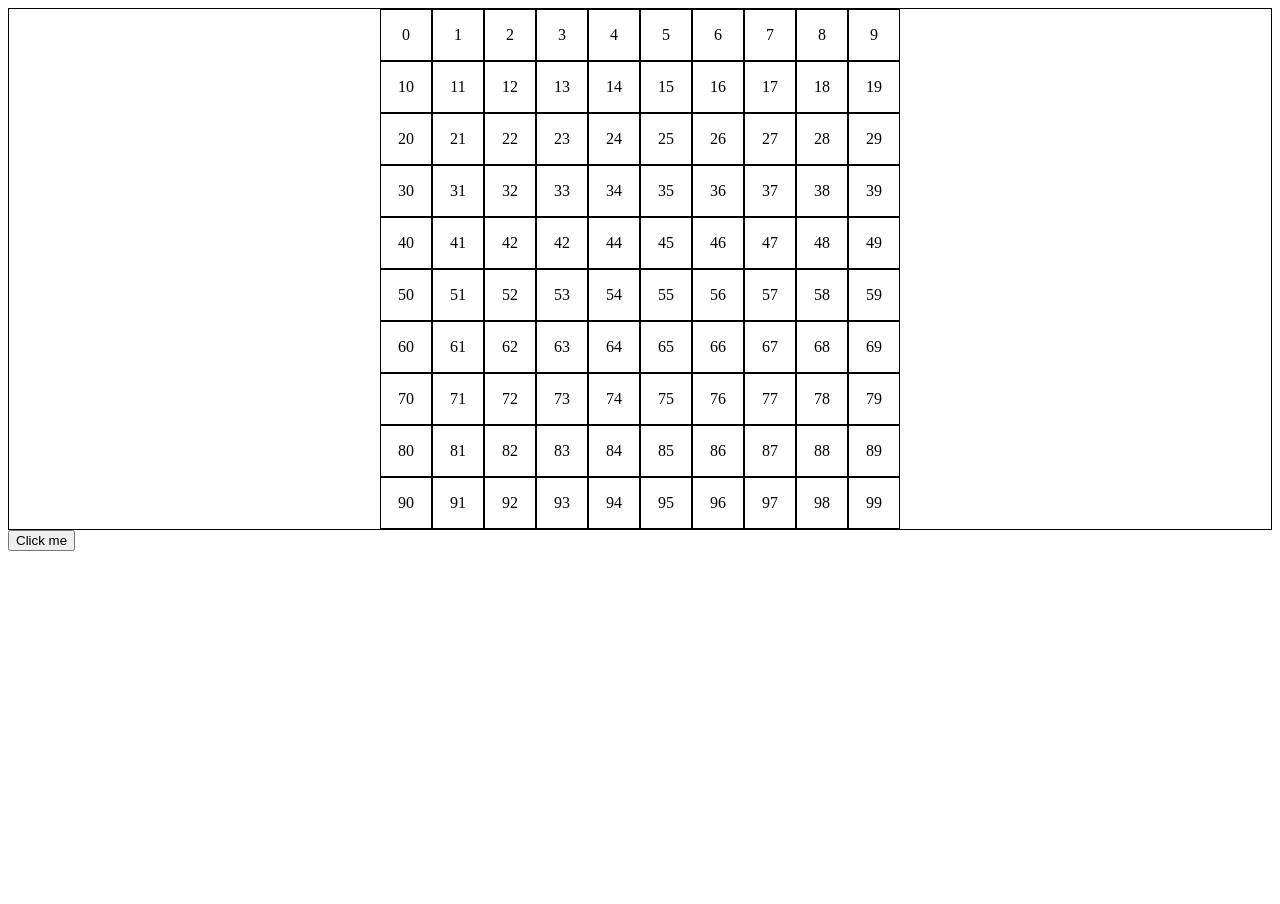
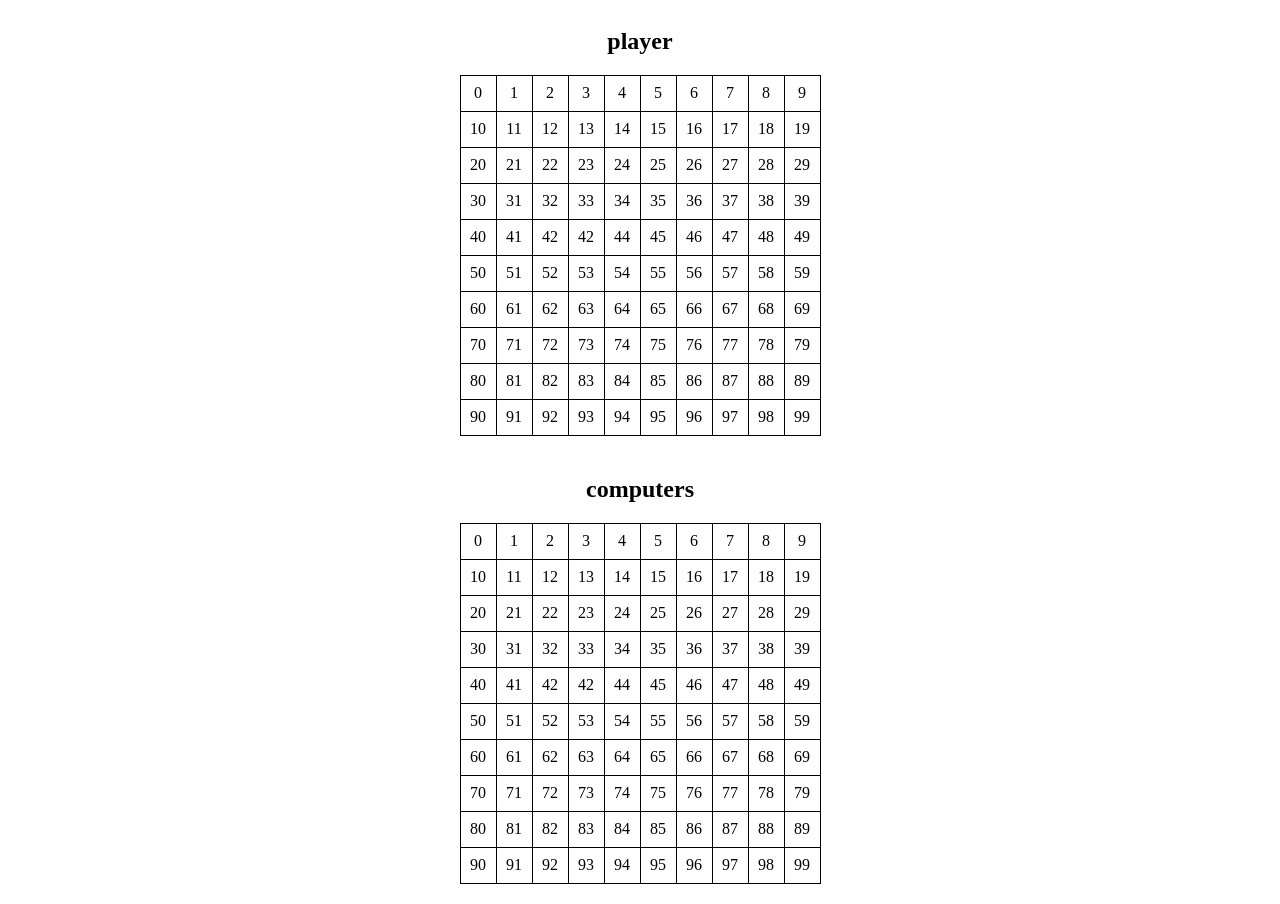
Before and after one commit to khantuevao/battleship, a website built with webpack: page dist/index.html in a window 1280 px wide. Before the commit the page ends 800 px from the top, so only its background shows below. Built offline with nearby package versions, Linux system fonts and the light colour scheme.

Commit message:
Make gameboards for player and computer in html

```diff
--- a/dist/index.html
+++ b/dist/index.html
@@ -6,9 +6,11 @@
   <meta name="viewport" content="width=device-width, initial-scale=1.0">
   <title>battleship</title>
   <link rel="stylesheet" href="./style.css">
+  <script src="./main.js" defer></script>
 </head>
 <body>
   <div id="container">
+    <h2>player</h2>
     <div id="row">
       <div class="box">0</div>
       <div class="box">1</div>
@@ -130,7 +132,128 @@
       <div class="box">99</div>
     </div>
   </div>
-  <button id="click-me">Click me</button>
-  <script src="./main.js"></script>
+  <div id="container">
+    <h2>computers</h2>
+    <div id="row">
+      <div class="box">0</div>
+      <div class="box">1</div>
+      <div class="box">2</div>
+      <div class="box">3</div>
+      <div class="box">4</div>
+      <div class="box">5</div>
+      <div class="box">6</div>
+      <div class="box">7</div>
+      <div class="box">8</div>
+      <div class="box">9</div>
+    </div>
+    <div id="row">
+      <div class="box">10</div>
+      <div class="box">11</div>
+      <div class="box">12</div>
+      <div class="box">13</div>
+      <div class="box">14</div>
+      <div class="box">15</div>
+      <div class="box">16</div>
+      <div class="box">17</div>
+      <div class="box">18</div>
+      <div class="box">19</div>
+    </div>
+    <div id="row">
+      <div class="box">20</div>
+      <div class="box">21</div>
+      <div class="box">22</div>
+      <div class="box">23</div>
+      <div class="box">24</div>
+      <div class="box">25</div>
+      <div class="box">26</div>
+      <div class="box">27</div>
+      <div class="box">28</div>
+      <div class="box">29</div>
+    </div>
+    <div id="row">
+      <div class="box">30</div>
+      <div class="box">31</div>
+      <div class="box">32</div>
+      <div class="box">33</div>
+      <div class="box">34</div>
+      <div class="box">35</div>
+      <div class="box">36</div>
+      <div class="box">37</div>
+      <div class="box">38</div>
+      <div class="box">39</div>
+    </div>
+    <div id="row">
+      <div class="box">40</div>
+      <div class="box">41</div>
+      <div class="box">42</div>
+      <div class="box">42</div>
+      <div class="box">44</div>
+      <div class="box">45</div>
+      <div class="box">46</div>
+      <div class="box">47</div>
+      <div class="box">48</div>
+      <div class="box">49</div>
+    </div>
+    <div id="row">
+      <div class="box">50</div>
+      <div class="box">51</div>
+      <div class="box">52</div>
+      <div class="box">53</div>
+      <div class="box">54</div>
+      <div class="box">55</div>
+      <div class="box">56</div>
+      <div class="box">57</div>
+      <div class="box">58</div>
+      <div class="box">59</div>
+    </div>
+    <div id="row">
+      <div class="box">60</div>
+      <div class="box">61</div>
+      <div class="box">62</div>
+      <div class="box">63</div>
+      <div class="box">64</div>
+      <div class="box">65</div>
+      <div class="box">66</div>
+      <div class="box">67</div>
+      <div class="box">68</div>
+      <div class="box">69</div>
+    </div>
+    <div id="row">
+      <div class="box">70</div>
+      <div class="box">71</div>
+      <div class="box">72</div>
+      <div class="box">73</div>
+      <div class="box">74</div>
+      <div class="box">75</div>
+      <div class="box">76</div>
+      <div class="box">77</div>
+      <div class="box">78</div>
+      <div class="box">79</div>
+    </div>
+    <div id="row">
+      <div class="box">80</div>
+      <div class="box">81</div>
+      <div class="box">82</div>
+      <div class="box">83</div>
+      <div class="box">84</div>
+      <div class="box">85</div>
+      <div class="box">86</div>
+      <div class="box">87</div>
+      <div class="box">88</div>
+      <div class="box">89</div>
+    </div>
+    <div id="row">
+      <div class="box">90</div>
+      <div class="box">91</div>
+      <div class="box">92</div>
+      <div class="box">93</div>
+      <div class="box">94</div>
+      <div class="box">95</div>
+      <div class="box">96</div>
+      <div class="box">97</div>
+      <div class="box">98</div>
+      <div class="box">99</div>
+    </div>
+  </div>
 </body>
 </html>
--- a/dist/style.css
+++ b/dist/style.css
@@ -1,21 +1,34 @@
 #container {
   text-align: center;
-  border: 1px solid black;
   display: flex;
   flex-direction: column;
   align-items: center;
+  margin-bottom: 20px;
 }
 
 #row {
   display: flex;
-
+  border: 1px solid black;
+  border-bottom: none;
+}
+#row:last-child {
+  border-bottom: 1px solid black;
 }
 
 .box {
-  border: 1px solid black;
-  width: 50px;
-  height: 50px;
+  width: 35px;
+  height: 35px;
+  border-right: 1px solid black;
   display: flex;
   align-items: center;
   justify-content: center;
 }
+.box:last-child {
+  border: none;
+}
+.box:hover {
+  background-color: lightgrey;
+}
+.box:active {
+  background-color: rgb(165, 165, 165);
+}
```
